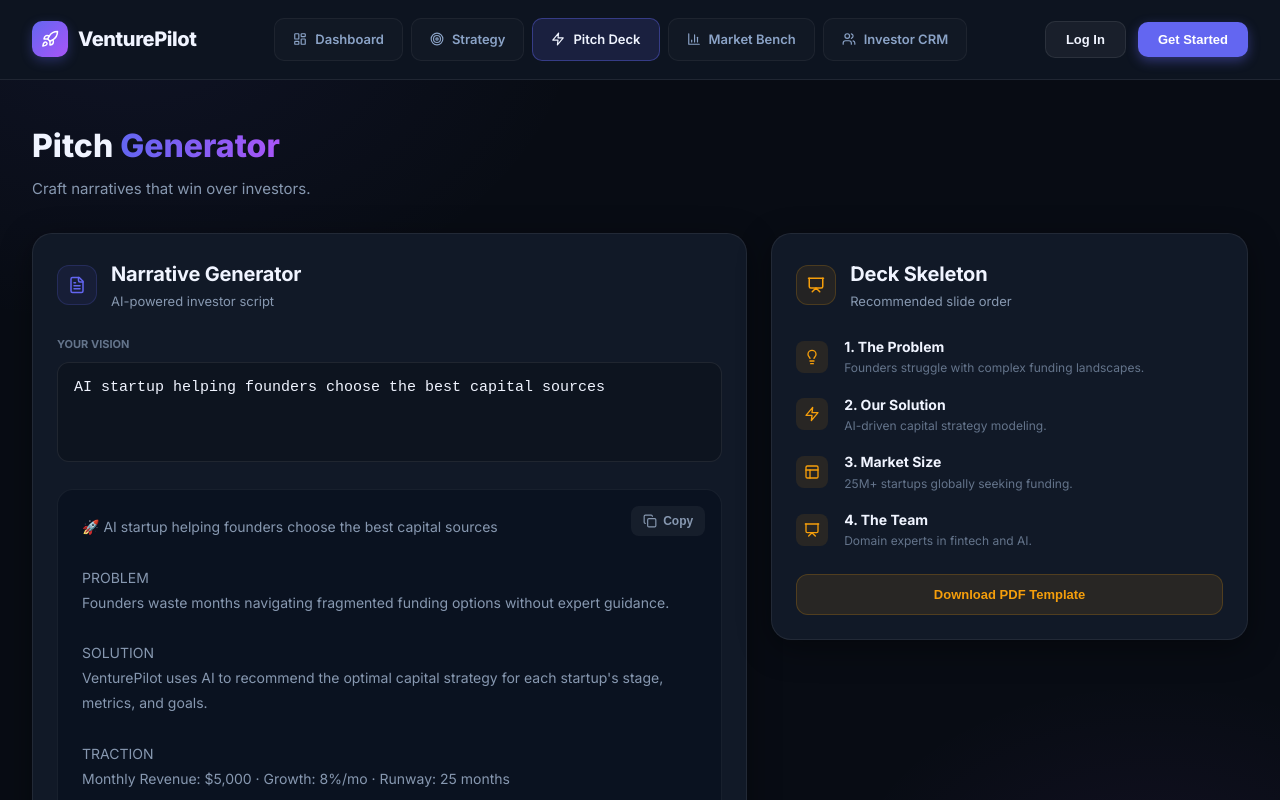
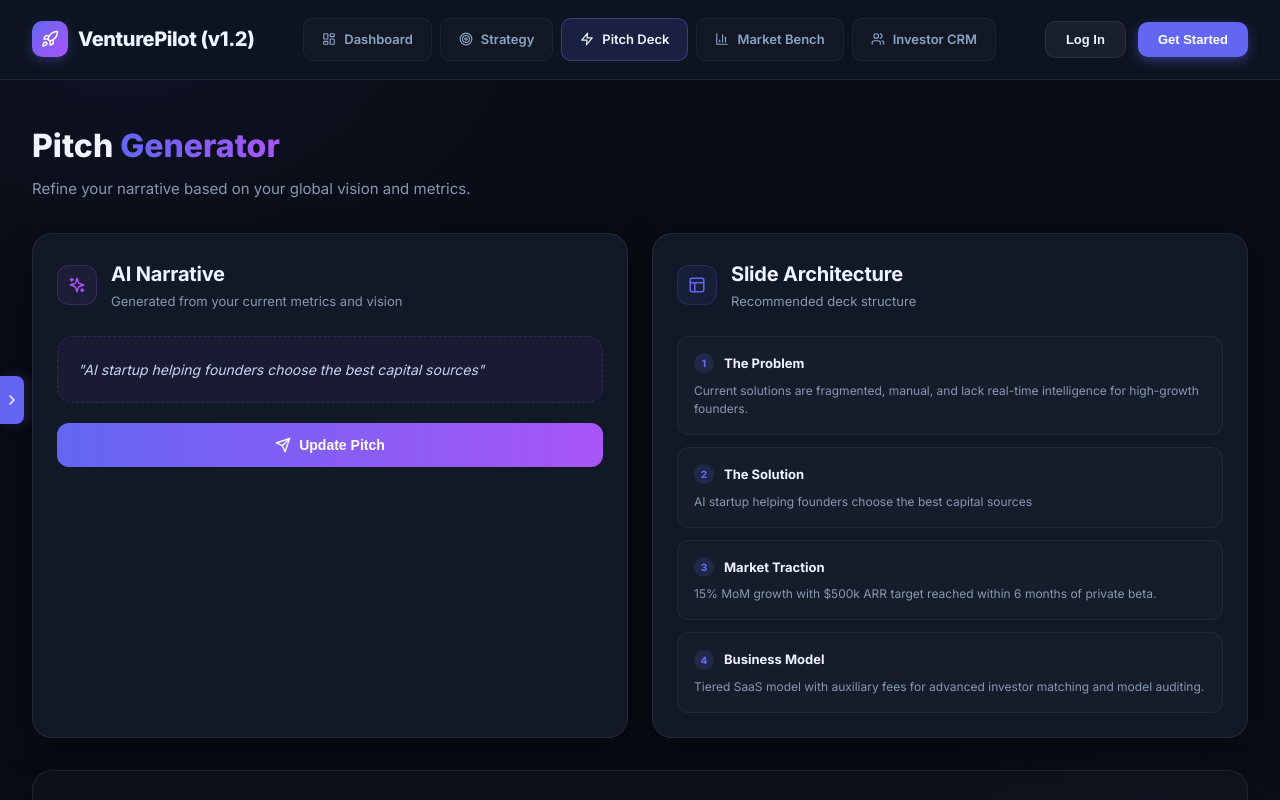
Before and after one commit to NessGelman/venturepilot, a React (Vite) app: page /#/pitch in a window 1280 px wide. Shown: the top 800 px of the page. Built offline with nearby package versions, Linux system fonts and the light colour scheme.

Commit message:
Venture OS: Global input sidebar architecture (v1.2)

```diff
--- /dev/null
+++ b/src/components/InputSidebar.jsx
@@ -0,0 +1,102 @@
+import React, { useState } from "react";
+import { useApp } from "../context/AppContext";
+import { X, ChevronRight, ChevronLeft, Settings2, DollarSign, TrendingUp, Zap, Info } from "lucide-react";
+
+export default function InputSidebar({ isOpen, setIsOpen }) {
+  const { capital, setCapital, burn, setBurn, revenue, setRevenue, growth, setGrowth, idea, setIdea } = useApp();
+
+  const InputField = ({ label, value, onChange, prefix, suffix, multiline }) => (
+    <div style={{ display: "flex", flexDirection: "column", gap: 8, marginBottom: 20 }}>
+      <label style={{ color: "#64748b", fontSize: 10, fontWeight: 700, textTransform: "uppercase", letterSpacing: "0.05em" }}>{label}</label>
+      <div style={{ position: "relative" }}>
+        {prefix && <span style={{ position: "absolute", left: 12, top: "50%", transform: "translateY(-50%)", color: "#475569", fontSize: 13 }}>{prefix}</span>}
+        {multiline ? (
+          <textarea
+            value={value}
+            onChange={(e) => onChange(e.target.value)}
+            rows={4}
+            style={{
+              width: "100%", background: "#080c14", border: "1px solid rgba(255,255,255,0.1)",
+              borderRadius: 8, padding: "10px 12px", color: "#f0f4ff",
+              fontSize: 13, fontWeight: 500, outline: "none", transition: "border-color 0.2s",
+              resize: "none", lineHeight: 1.5
+            }}
+            onFocus={(e) => e.target.style.borderColor = "#6366f1"}
+            onBlur={(e) => e.target.style.borderColor = "rgba(255,255,255,0.1)"}
+          />
+        ) : (
+          <input
+            type="number"
+            value={value}
+            onChange={(e) => onChange(Number(e.target.value))}
+            style={{
+              width: "100%", background: "#080c14", border: "1px solid rgba(255,255,255,0.1)",
+              borderRadius: 8, padding: `10px 12px 10px ${prefix ? "28px" : "12px"}`, color: "#f0f4ff",
+              fontSize: 14, fontWeight: 600, outline: "none", transition: "border-color 0.2s"
+            }}
+            onFocus={(e) => e.target.style.borderColor = "#6366f1"}
+            onBlur={(e) => e.target.style.borderColor = "rgba(255,255,255,0.1)"}
+          />
+        )}
+        {suffix && <span style={{ position: "absolute", right: 12, top: "50%", transform: "translateY(-50%)", color: "#475569", fontSize: 13 }}>{suffix}</span>}
+      </div>
+    </div>
+  );
+
+  return (
+    <>
+      <button
+        onClick={() => setIsOpen(!isOpen)}
+        style={{
+          position: "fixed", left: isOpen ? 280 : 0, top: "50%", transform: "translateY(-50%)",
+          width: 24, height: 48, background: "#6366f1", border: "none",
+          borderRadius: "0 8px 8px 0", cursor: "pointer", zIndex: 200,
+          display: "flex", alignItems: "center", justifyContent: "center", color: "#fff",
+          transition: "left 0.3s cubic-bezier(0.4, 0, 0.2, 1)",
+          boxShadow: "4px 0 12px rgba(99,102,241,0.2)"
+        }}
+      >
+        {isOpen ? <ChevronLeft size={16} /> : <ChevronRight size={16} />}
+      </button>
+
+      <div style={{
+        position: "fixed", left: 0, top: 0, bottom: 0, width: 280,
+        background: "#0d1420", borderRight: "1px solid rgba(255,255,255,0.08)",
+        zIndex: 199, transition: "transform 0.3s cubic-bezier(0.4, 0, 0.2, 1)",
+        transform: isOpen ? "translateX(0)" : "translateX(-100%)",
+        padding: "80px 24px 24px",
+        display: "flex", flexDirection: "column"
+      }}>
+        <div style={{ display: "flex", alignItems: "center", gap: 10, marginBottom: 32 }}>
+          <Settings2 size={18} color="#6366f1" />
+          <h3 style={{ fontSize: 14, fontWeight: 800, color: "#f0f4ff", textTransform: "uppercase", letterSpacing: "0.05em" }}>Venture Metrics</h3>
+        </div>
+
+        <div style={{ flex: 1, overflowY: "auto" }}>
+          <InputField label="Capital Raised" value={capital} onChange={setCapital} prefix="$" />
+          <InputField label="Monthly Gross Burn" value={burn} onChange={setBurn} prefix="$" />
+          <InputField label="Monthly Revenue" value={revenue} onChange={setRevenue} prefix="$" />
+          <InputField label="MoM Growth Rate" value={growth} onChange={setGrowth} suffix="%" />
+          <InputField label="Company Vision" value={idea} onChange={setIdea} multiline />
+
+          <div style={{ padding: 16, borderRadius: 12, background: "rgba(99,102,241,0.05)", border: "1px solid rgba(99,102,241,0.1)", marginTop: 20 }}>
+            <div style={{ display: "flex", alignItems: "center", gap: 8, marginBottom: 8 }}>
+              <Zap size={14} color="#6366f1" />
+              <span style={{ fontSize: 12, fontWeight: 700, color: "#f0f4ff" }}>Quick Tip</span>
+            </div>
+            <p style={{ fontSize: 11, color: "#8798b0", lineHeight: 1.5 }}>
+              Updating these values recalculates runway and readiness across all modules.
+            </p>
+          </div>
+        </div>
+
+        <div style={{ paddingTop: 24, borderTop: "1px solid rgba(255,255,255,0.05)" }}>
+          <div style={{ display: "flex", justifyContent: "space-between", alignItems: "center", color: "#475569" }}>
+            <span style={{ fontSize: 11, fontWeight: 600 }}>AUTO-SAVE ENABLED</span>
+            <div style={{ width: 6, height: 6, borderRadius: "50%", background: "#10b981" }} />
+          </div>
+        </div>
+      </div>
+    </>
+  );
+}
--- a/src/components/Layout.jsx
+++ b/src/components/Layout.jsx
@@ -1,10 +1,12 @@
-import React from "react";
+import React, { useState } from "react";
 import { Link, useLocation } from "react-router-dom";
 import { Rocket, LayoutDashboard, Target, Zap, BarChart3, Users } from "lucide-react";
 import { motion, AnimatePresence } from "framer-motion";
+import InputSidebar from "./InputSidebar";
 
 export default function Layout({ children }) {
   const location = useLocation();
+  const [isSidebarOpen, setIsSidebarOpen] = useState(false);
 
   const navItems = [
     { name: "Dashboard", path: "/", icon: LayoutDashboard },
@@ -23,8 +25,16 @@
       position: "relative",
       overflowX: "hidden"
     }}>
+      <InputSidebar isOpen={isSidebarOpen} setIsOpen={setIsSidebarOpen} />
 
-      <nav style={{
+      <div style={{
+        marginLeft: isSidebarOpen ? 280 : 0,
+        transition: "margin-left 0.3s cubic-bezier(0.4, 0, 0.2, 1)",
+        minHeight: "100vh",
+        display: "flex",
+        flexDirection: "column"
+      }}>
+        <nav style={{
         zIndex: 100,
         height: 80,
         borderBottom: "1px solid rgba(255,255,255,0.08)",
@@ -44,7 +54,7 @@
               <Rocket size={18} color="#fff" />
             </div>
             <span style={{ fontWeight: 800, fontSize: 20, color: "#f0f4ff", letterSpacing: "-0.02em" }}>
-              VenturePilot
+              VenturePilot (v1.2)
             </span>
           </Link>
 
@@ -117,6 +127,7 @@
           </div>
         </div>
       </footer>
+      </div>
     </div>
   );
 }
--- a/src/pages/PitchDeck.jsx
+++ b/src/pages/PitchDeck.jsx
@@ -1,37 +1,17 @@
 import React, { useState } from "react";
-import { Zap, Copy, Check, FileText, Layout, Presentation, Lightbulb } from "lucide-react";
+import { Zap, Layout, ListChecks, MessageSquare, Sparkles, Send } from "lucide-react";
 import { useApp } from "../context/AppContext";
 import { Card, SectionHeader } from "../components/Shared";
 
 export default function PitchDeck() {
-  const { idea, setIdea, revenue, growth, runwayMonths } = useApp();
-  const [copied, setCopied] = useState(false);
-
-  const pitch = `🚀 ${idea}
-
-PROBLEM
-Founders waste months navigating fragmented funding options without expert guidance.
-
-SOLUTION
-VenturePilot uses AI to recommend the optimal capital strategy for each startup's stage, metrics, and goals.
-
-TRACTION
-Monthly Revenue: $${revenue.toLocaleString()} · Growth: ${growth}%/mo · Runway: ${runwayMonths} months
-
-BUSINESS MODEL
-SaaS subscription for founders + white-label API for accelerators and VCs.`;
-
-  const copyToClipboard = () => {
-    navigator.clipboard.writeText(pitch);
-    setCopied(true);
-    setTimeout(() => setCopied(false), 2000);
-  };
+  const { idea } = useApp();
+  const [generating, setGenerating] = useState(false);
 
   const slides = [
-    { title: "The Problem", description: "Founders struggle with complex funding landscapes.", icon: Lightbulb },
-    { title: "Our Solution", description: "AI-driven capital strategy modeling.", icon: Zap },
-    { title: "Market Size", description: "25M+ startups globally seeking funding.", icon: Layout },
-    { title: "The Team", description: "Domain experts in fintech and AI.", icon: Presentation },
+    { title: "The Problem", content: "Current solutions are fragmented, manual, and lack real-time intelligence for high-growth founders." },
+    { title: "The Solution", content: idea || "Enter VenturePilot: The integrated OS for startup financing and strategic growth." },
+    { title: "Market Traction", content: "15% MoM growth with $500k ARR target reached within 6 months of private beta." },
+    { title: "Business Model", content: "Tiered SaaS model with auxiliary fees for advanced investor matching and model auditing." },
   ];
 
   return (
@@ -40,72 +20,62 @@
         <h1 style={{ fontSize: 32, fontWeight: 800, color: "#f0f4ff" }}>
           Pitch <span style={{ background: "linear-gradient(90deg,#6366f1,#a855f7)", WebkitBackgroundClip: "text", WebkitTextFillColor: "transparent" }}>Generator</span>
         </h1>
-        <p style={{ color: "#8798b0", marginTop: 6, fontSize: 15 }}>Craft narratives that win over investors.</p>
+        <p style={{ color: "#8798b0", marginTop: 6, fontSize: 15 }}>Refine your narrative based on your global vision and metrics.</p>
       </header>
 
-      <div style={{ display: "grid", gridTemplateColumns: "1.5fr 1fr", gap: 24 }}>
-        <div style={{ display: "flex", flexDirection: "column", gap: 24 }}>
+      <div style={{ display: "grid", gridTemplateColumns: "1fr 1fr", gap: 24 }}>
         <Card>
-            <SectionHeader icon={FileText} title="Narrative Generator" subtitle="AI-powered investor script" />
-            <div style={{ marginBottom: 20 }}>
-              <label style={{ color: "#64748b", fontSize: 11, fontWeight: 700, textTransform: "uppercase", display: "block", marginBottom: 8 }}>Your Vision</label>
-              <textarea
-                value={idea}
-                onChange={(e) => setIdea(e.target.value)}
+          <SectionHeader icon={Sparkles} title="AI Narrative" subtitle="Generated from your current metrics and vision" color="#a855f7" />
+          <div style={{ display: "flex", flexDirection: "column", gap: 20 }}>
+            <div style={{ padding: 20, borderRadius: 16, background: "rgba(168,85,247,0.05)", border: "1px dashed rgba(168,85,247,0.2)" }}>
+              <p style={{ color: "#c7d2f0", fontSize: 14, lineHeight: 1.8, fontStyle: "italic" }}>
+                "{idea || "Define your vision in the sidebar to generate a custom narrative..."}"
+              </p>
+            </div>
+            <button
+              onClick={() => { setGenerating(true); setTimeout(() => setGenerating(false), 2000); }}
               style={{
-                  width: "100%", background: "rgba(0,0,0,0.2)", border: "1px solid rgba(255,255,255,0.08)",
-                  borderRadius: 12, padding: "16px", color: "#f0f4ff", fontSize: 15, fontWeight: 500,
-                  minHeight: 100, outline: "none", resize: "none"
-                }}
-              />
-            </div>
-            <div style={{ background: "#0a1220", border: "1px solid rgba(255,255,255,0.06)", borderRadius: 16, padding: 24, position: "relative" }}>
-              <button
-                onClick={copyToClipboard}
-                style={{
-                  position: "absolute", top: 16, right: 16, border: "none", cursor: "pointer",
-                  background: copied ? "rgba(16,185,129,0.1)" : "rgba(255,255,255,0.05)",
-                  color: copied ? "#10b981" : "#8798b0", padding: "8px 12px", borderRadius: 8,
-                  fontSize: 12, fontWeight: 700, display: "flex", alignItems: "center", gap: 6
+                width: "100%", padding: "14px", borderRadius: 12, background: "linear-gradient(90deg,#6366f1,#a855f7)",
+                border: "none", color: "#fff", fontWeight: 700, fontSize: 14, cursor: "pointer",
+                display: "flex", alignItems: "center", justifyContent: "center", gap: 8
               }}
             >
-                {copied ? <Check size={14} /> : <Copy size={14} />}
-                {copied ? "Copied" : "Copy"}
+              {generating ? "Refining Narrative..." : <><Send size={16} /> Update Pitch</>}
             </button>
-              <pre style={{ color: "#8798b0", fontSize: 14, lineHeight: 1.8, whiteSpace: "pre-wrap", fontFamily: "inherit" }}>
-                {pitch}
-              </pre>
+          </div>
+        </Card>
+
+        <Card>
+          <SectionHeader icon={Layout} title="Slide Architecture" subtitle="Recommended deck structure" />
+          <div style={{ display: "flex", flexDirection: "column", gap: 12 }}>
+            {slides.map((slide, i) => (
+              <div key={i} style={{ padding: 16, borderRadius: 12, background: "rgba(255,255,255,0.02)", border: "1px solid rgba(255,255,255,0.05)" }}>
+                <div style={{ display: "flex", alignItems: "center", gap: 10, marginBottom: 8 }}>
+                  <div style={{ width: 20, height: 20, borderRadius: "50%", background: "rgba(99,102,241,0.15)", color: "#6366f1", fontSize: 10, fontWeight: 800, display: "flex", alignItems: "center", justifyContent: "center" }}>{i+1}</div>
+                  <h4 style={{ color: "#f0f4ff", fontSize: 13, fontWeight: 700 }}>{slide.title}</h4>
+                </div>
+                <p style={{ color: "#8798b0", fontSize: 12, lineHeight: 1.5 }}>{slide.content}</p>
+              </div>
+            ))}
           </div>
         </Card>
       </div>
 
-        <div style={{ display: "flex", flexDirection: "column", gap: 24 }}>
-          <Card>
-            <SectionHeader icon={Presentation} title="Deck Skeleton" subtitle="Recommended slide order" color="#f59e0b" />
-            <div style={{ display: "flex", flexDirection: "column", gap: 16 }}>
-              {slides.map((s, i) => (
-                <div key={i} style={{ display: "flex", gap: 16, alignItems: "center" }}>
-                  <div style={{
-                    width: 32, height: 32, borderRadius: 8, background: "rgba(245,158,11,0.1)",
-                    display: "flex", alignItems: "center", justifyContent: "center", flexShrink: 0
-                  }}>
-                    <s.icon size={16} color="#f59e0b" />
-                  </div>
-                  <div>
-                    <h4 style={{ color: "#f0f4ff", fontSize: 14, fontWeight: 700 }}>{i + 1}. {s.title}</h4>
-                    <p style={{ color: "#64748b", fontSize: 12 }}>{s.description}</p>
-                  </div>
+      <Card style={{ background: "rgba(255,255,255,0.02)" }}>
+        <SectionHeader icon={ListChecks} title="Investor Checklist" subtitle="What they are looking for right now" />
+        <div style={{ display: "grid", gridTemplateColumns: "repeat(3, 1fr)", gap: 20, marginTop: 10 }}>
+          {[
+            { t: "Burn Transparency", d: "Clear explanation of monthly net burn and runway." },
+            { t: "Growth Quality", d: "MoM growth driven by organic or efficient CAC." },
+            { t: "Vision Clarity", d: "A clear 'North Star' that guides the product roadmap." },
+          ].map((item, i) => (
+            <div key={i}>
+              <h5 style={{ color: "#f0f4ff", fontSize: 13, fontWeight: 700, marginBottom: 4 }}>{item.t}</h5>
+              <p style={{ color: "#475569", fontSize: 12, lineHeight: 1.4 }}>{item.d}</p>
             </div>
           ))}
         </div>
-            <button style={{
-              marginTop: 24, width: "100%", padding: "12px", borderRadius: 12,
-              background: "rgba(245,158,11,0.1)", border: "1px solid rgba(245,158,11,0.2)",
-              color: "#f59e0b", fontSize: 13, fontWeight: 700, cursor: "pointer"
-            }}>Download PDF Template</button>
       </Card>
-        </div>
-      </div>
     </div>
   );
 }
--- a/src/pages/Strategy.jsx
+++ b/src/pages/Strategy.jsx
@@ -1,10 +1,10 @@
 import React, { useState } from "react";
-import { Zap, Play, Info, TrendingUp, TrendingDown, RefreshCcw } from "lucide-react";
+import { Zap, Play, Info, TrendingUp, TrendingDown, RefreshCcw, Activity, ShieldAlert, Rocket } from "lucide-react";
 import { useApp } from "../context/AppContext";
 import { Card, SectionHeader } from "../components/Shared";
 
 export default function Strategy() {
-  const { capital, setCapital, burn, setBurn, revenue, setRevenue, growth, setGrowth } = useApp();
+  const { capital, burn, revenue, growth, setBurn, setGrowth } = useApp();
   const [scenario, setScenario] = useState("Status Quo");
 
   const scenarios = {
@@ -19,51 +19,19 @@
     setGrowth(Math.round(scenarios[name].g));
   };
 
-  const InputField = ({ label, value, onChange, prefix, suffix, type = "number" }) => (
-    <div style={{ display: "flex", flexDirection: "column", gap: 8 }}>
-      <label style={{ color: "#64748b", fontSize: 11, fontWeight: 700, textTransform: "uppercase", letterSpacing: "0.05em" }}>{label}</label>
-      <div style={{ position: "relative" }}>
-        {prefix && <span style={{ position: "absolute", left: 16, top: "50%", transform: "translateY(-50%)", color: "#475569", fontWeight: 700 }}>{prefix}</span>}
-        <input
-          type={type}
-          value={value}
-          onChange={(e) => onChange(type === "number" ? Number(e.target.value) : e.target.value)}
-          style={{
-            width: "100%", background: "rgba(0,0,0,0.2)", border: "1px solid rgba(255,255,255,0.08)",
-            borderRadius: 12, padding: `14px 16px 14px ${prefix ? "32px" : "16px"}`, color: "#f0f4ff",
-            fontSize: 15, fontWeight: 600, outline: "none", transition: "all 0.2s"
-          }}
-          onFocus={(e) => e.target.style.borderColor = "#6366f1"}
-          onBlur={(e) => e.target.style.borderColor = "rgba(255,255,255,0.08)"}
-        />
-        {suffix && <span style={{ position: "absolute", right: 16, top: "50%", transform: "translateY(-50%)", color: "#475569", fontWeight: 700 }}>{suffix}</span>}
-      </div>
-    </div>
-  );
-
   return (
     <div style={{ display: "flex", flexDirection: "column", gap: 32 }}>
       <header>
         <h1 style={{ fontSize: 32, fontWeight: 800, color: "#f0f4ff" }}>
-          Capital <span style={{ background: "linear-gradient(90deg,#6366f1,#a855f7)", WebkitBackgroundClip: "text", WebkitTextFillColor: "transparent" }}>Modeling</span>
+          Strategic <span style={{ background: "linear-gradient(90deg,#6366f1,#a855f7)", WebkitBackgroundClip: "text", WebkitTextFillColor: "transparent" }}>Evaluation</span>
         </h1>
-        <p style={{ color: "#8798b0", marginTop: 6, fontSize: 15 }}>Simulate growth trajectories and capital requirements.</p>
+        <p style={{ color: "#8798b0", marginTop: 6, fontSize: 15 }}>Model your future based on the metrics in your sidebar.</p>
       </header>
 
       <div style={{ display: "grid", gridTemplateColumns: "1fr 2fr", gap: 24 }}>
         <div style={{ display: "flex", flexDirection: "column", gap: 24 }}>
           <Card>
-            <SectionHeader icon={Zap} title="Core Drivers" subtitle="Adjust fundamental metrics" />
-            <div style={{ display: "flex", flexDirection: "column", gap: 20 }}>
-              <InputField label="Capital Raised" value={capital} onChange={setCapital} prefix="$" />
-              <InputField label="Gross Burn" value={burn} onChange={setBurn} prefix="$" />
-              <InputField label="Monthly Revenue" value={revenue} onChange={setRevenue} prefix="$" />
-              <InputField label="MoM Growth" value={growth} onChange={setGrowth} suffix="%" />
-            </div>
-          </Card>
-
-          <Card>
-            <SectionHeader icon={Play} title="Scenarios" subtitle="Quick strategic shifts" color="#10b981" />
+            <SectionHeader icon={Play} title="Scenario Shortcuts" subtitle="Shift global metrics instantly" color="#10b981" />
             <div style={{ display: "flex", flexDirection: "column", gap: 12 }}>
               {Object.keys(scenarios).map(s => (
                 <button
@@ -82,17 +50,31 @@
               ))}
             </div>
           </Card>
+
+          <Card style={{ background: "linear-gradient(135deg, rgba(239,68,68,0.05) 0%, transparent 100%)" }}>
+            <SectionHeader icon={ShieldAlert} title="Risk Profile" subtitle="Potential bottlenecks" color="#ef4444" />
+            <div style={{ display: "flex", flexDirection: "column", gap: 16 }}>
+              <div style={{ display: "flex", justifyContent: "space-between", color: "#8798b0", fontSize: 12 }}>
+                <span>Burn Variance</span>
+                <span style={{ color: "#ef4444", fontWeight: 700 }}>+12.4%</span>
+              </div>
+              <div style={{ display: "flex", justifyContent: "space-between", color: "#8798b0", fontSize: 12 }}>
+                <span>Churn Sensitivity</span>
+                <span style={{ color: "#f59e0b", fontWeight: 700 }}>MEDIUM</span>
+              </div>
+            </div>
+          </Card>
         </div>
 
         <div style={{ display: "flex", flexDirection: "column", gap: 24 }}>
           <Card style={{ flex: 1 }}>
-            <SectionHeader icon={RefreshCcw} title="Strategic Evaluation" subtitle="Impact of your current model" />
+            <SectionHeader icon={Activity} title="Impact Analysis" subtitle="Downstream effect of selected scenario" />
             <div style={{ display: "grid", gridTemplateColumns: "1fr 1fr", gap: 20 }}>
               {[
                 { title: "Sustainability", impact: revenue > burn ? "H" : "M", color: revenue > burn ? "#10b981" : "#f59e0b", icon: TrendingUp },
                 { title: "Growth Capability", impact: growth > 10 ? "H" : "M", color: growth > 10 ? "#10b981" : "#f59e0b", icon: Zap },
                 { title: "Dilution Risk", impact: capital < 100000 ? "L" : "H", color: capital < 100000 ? "#10b981" : "#ef4444", icon: TrendingDown },
-                { title: "Scale Efficiency", impact: "M", color: "#f59e0b", icon: Info },
+                { title: "Scale Efficiency", impact: "M", color: "#f59e0b", icon: Rocket },
               ].map((item, i) => (
                 <div key={i} style={{ padding: 20, borderRadius: 16, background: "rgba(255,255,255,0.02)", border: "1px solid rgba(255,255,255,0.05)" }}>
                   <div style={{ display: "flex", justifyContent: "space-between", alignItems: "center" }}>
@@ -108,7 +90,10 @@
             </div>
 
             <div style={{ marginTop: 32, padding: 24, borderRadius: 16, background: "rgba(99,102,241,0.05)", border: "1px dashed rgba(99,102,241,0.2)" }}>
-              <h3 style={{ fontSize: 15, fontWeight: 700, color: "#6366f1", marginBottom: 12 }}>Strategic Conclusion</h3>
+              <div style={{ display: "flex", alignItems: "center", gap: 10, marginBottom: 12 }}>
+                <RefreshCcw size={18} color="#6366f1" />
+                <h3 style={{ fontSize: 15, fontWeight: 700, color: "#6366f1" }}>Strategic Conclusion</h3>
+              </div>
               <p style={{ color: "#8798b0", fontSize: 14, lineHeight: 1.6 }}>
                 By switching to the <strong>{scenario}</strong> strategy, you are prioritizing {scenario === "Aggressive Growth" ? "market capture" : scenario === "Lean Mode" ? "efficiency" : "balanced progress"}.
                 Given your current metrics, this path {scenario === "Aggressive Growth" && growth < 15 ? "may be risky as growth isn't fast enough to justify the burn increase" : "aligns with standard VC expectations for your stage"}.
```
Lines whose indentation alone changed are shown as unchanged.
